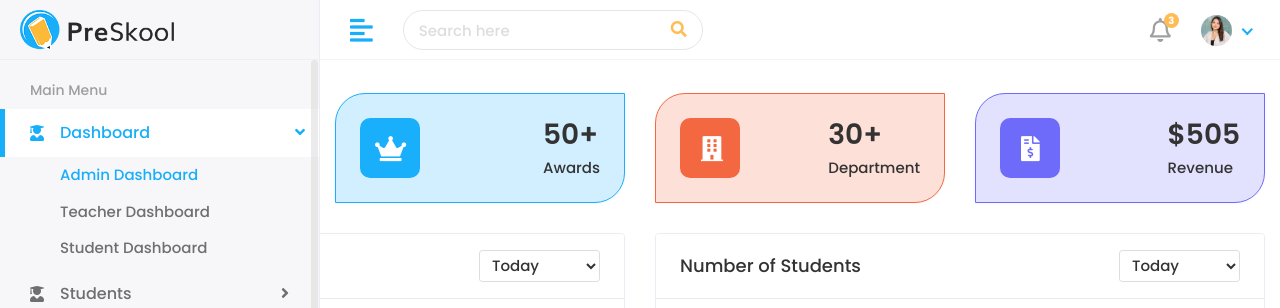
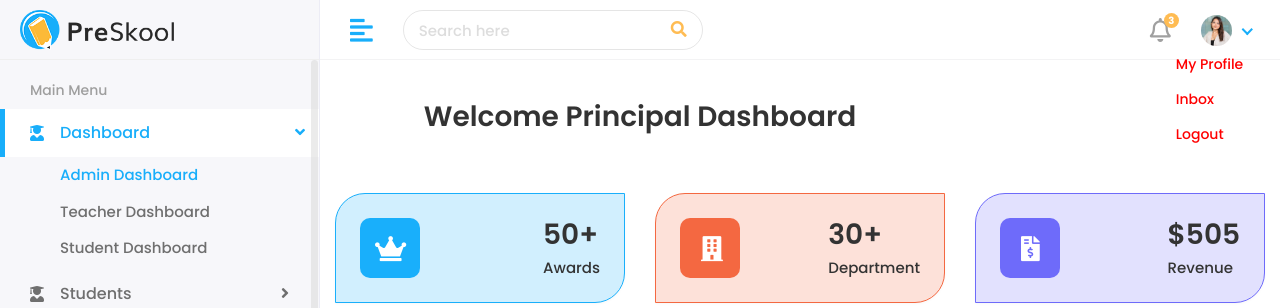
Before and after one commit to raofaisalmaqbool/School_Management_System, a Django app: template templates/base.html in a window 1280 px wide. Shown: the top 308 px of the page. Run offline with Django 3.2, Linux system fonts and the light colour scheme; the template is opened without the code that fills it, so the values that code supplies are empty; some libraries are stand-ins or nearby versions.

Commit message:
set the front end

```diff
--- a/SMS/views.py
+++ b/SMS/views.py
@@ -14,7 +14,7 @@ def login(request):
 
 def doLogout(request):
     logout(request)
-    return render('login')
+    return render(request, 'login.html')
 
 def doLogin(request):
     if request.method == "POST":
--- a/templates/base.html
+++ b/templates/base.html
@@ -24,7 +24,7 @@
          <div class="page-header">
             <div class="row">
                <div class="col-sm-12">
-                  <h3 class="page-title">Welcome Admin!</h3>
+                  <h3 class="page-title" style="margin-top:100px; text-align:center;">Welcome Principal Dashboard</h3>
                   <ul class="breadcrumb">
                      <li class="breadcrumb-item active">Dashboard</li>
                   </ul>
--- a/templates/includes/header.html
+++ b/templates/includes/header.html
@@ -95,6 +95,10 @@
          <a href="#" class="dropdown-toggle nav-link" data-toggle="dropdown">
          <span class="user-img"><img class="rounded-circle" src="{% static 'assets/img/profiles/avatar-01.jpg' %}" width="31" alt="Ryan Taylor"></span>
          </a>
+         <a class="dropdown-item" href="profile.html" style="color:red; padding: -15px; margin: -25px;">My Profile</a>
+            <a class="dropdown-item" href="inbox.html" style="color:red; padding: -15px; margin: -25px;">Inbox</a>
+            <a class="dropdown-item" href="{% url 'logout' %}" style="color:red; padding: -15px; margin: -25px;">Logout</a>
+      </li>
          <div class="dropdown-menu">
             <div class="user-header">
                <div class="avatar avatar-sm">
```
Also changed, not shown: db.sqlite3.
